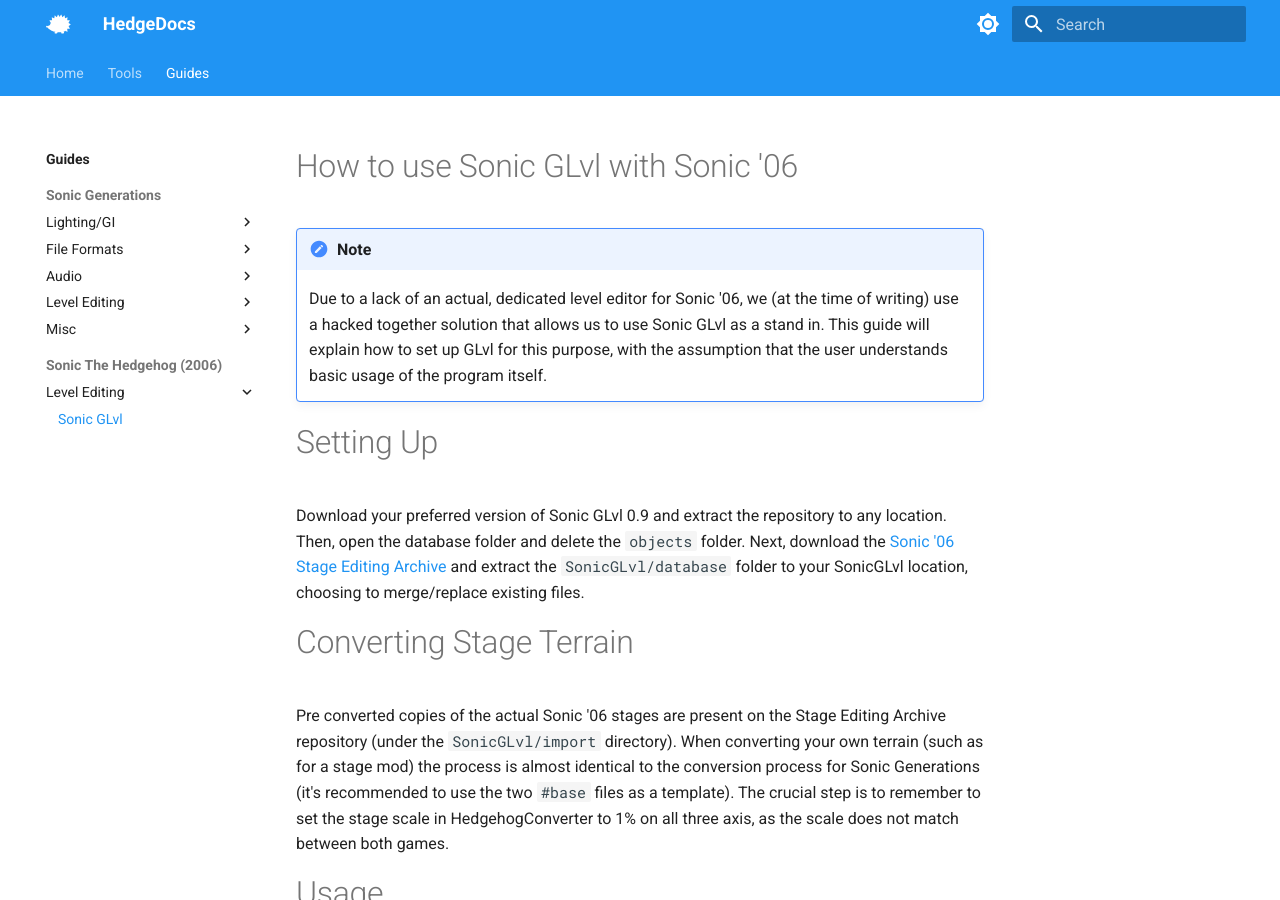
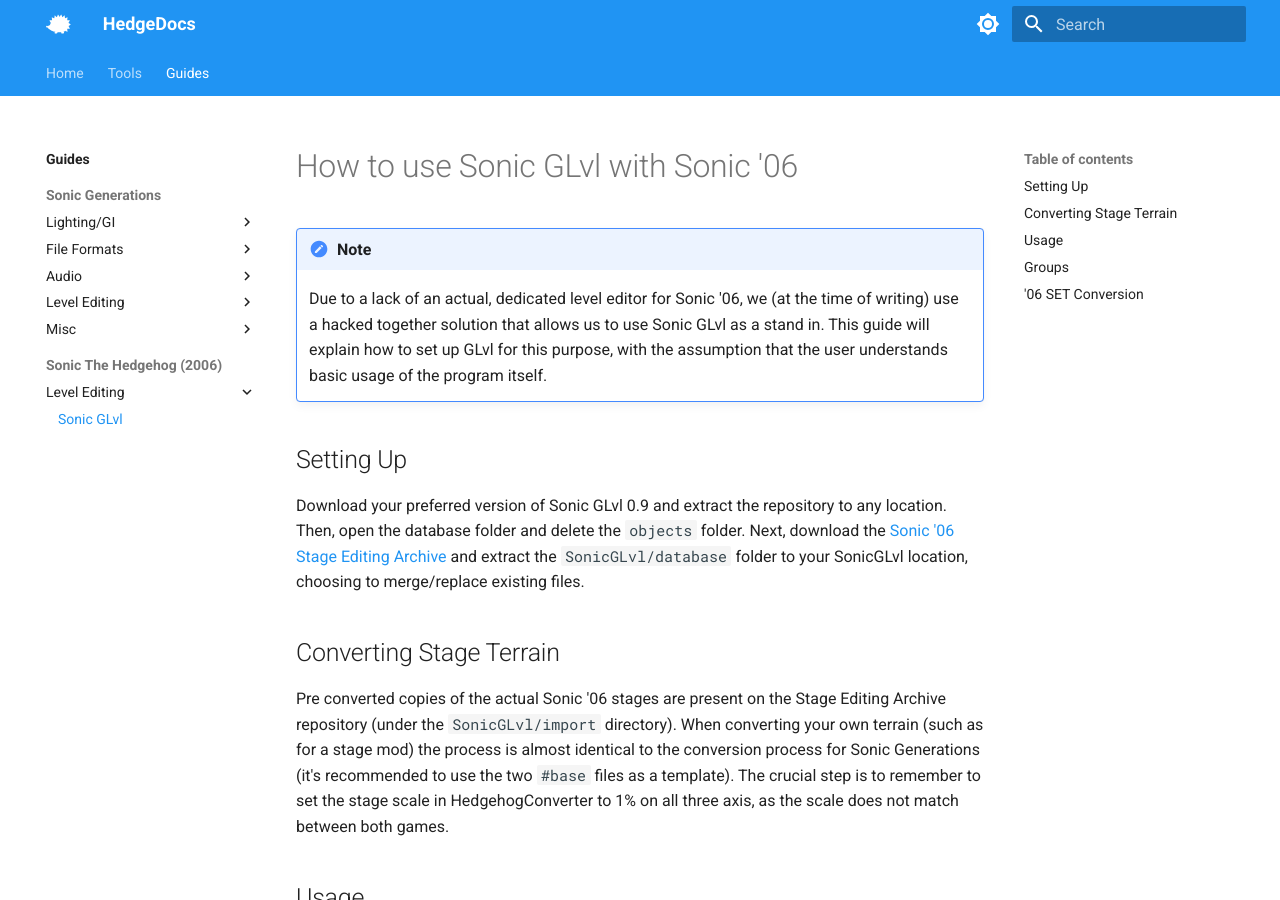
Before and after one commit to HedgeDocs/HedgeDocs.github.io, an MkDocs documentation site: the page built from docs/guides/marathon/levels/glvl.md, in a window 1280 px wide and 900 px high. Built offline with MkDocs 1.6.1 and Material for MkDocs 9.7.7, drawn with Linux system fonts in a browser that asks for light colours.

Commit message:
Fixed sections in '06 GLvl guide

```diff
--- a/docs/guides/marathon/levels/glvl.md
+++ b/docs/guides/marathon/levels/glvl.md
@@ -9,16 +9,16 @@
 
 
 
-# Setting Up
+## Setting Up
 Download your preferred version of Sonic GLvl 0.9 and extract the repository to any location. Then, open the database folder and delete the `objects` folder. Next, download the [Sonic '06 Stage Editing Archive](https://github.com/Knuxfan24/Sonic-06-Stage-Editing-Archive) and extract the `SonicGLvl/database` folder to your SonicGLvl location, choosing to merge/replace existing files.
 
-# Converting Stage Terrain
+## Converting Stage Terrain
 Pre converted copies of the actual Sonic '06 stages are present on the Stage Editing Archive repository (under the `SonicGLvl/import` directory). When converting your own terrain (such as for a stage mod) the process is almost identical to the conversion process for Sonic Generations (it's recommended to use the two `#base` files as a template). The crucial step is to remember to set the stage scale in HedgehogConverter to 1% on all three axis, as the scale does not match between both games.
 
-# Usage
+## Usage
 The process of placing and editing objects at this point follows the workflow of using Sonic GLvl for a Generations stage mod, so will not be covered here.
 
-# Groups
+## Groups
 Objects in '06 make frequent usage of grouping, allowing objects to influence each other in some way (such as an Egg Chaser commanding a squad of Egg Liners or defeating an enemy unlocking a cage). To set these up, create an XML in your stage's cache directory called `groupdata_[x].group.xml` (where [x] is a name, such as `base`). Then lay them out as shown below.
 
 ![](./assets/glvl/image1.png)
@@ -33,7 +33,7 @@
 
 The subkeys within the <ObjectIDs\> key simply give the ID of an object that should be in this group. These IDs are shown in the conversion log, and are also patched into the Generations SET if the `Patch Generations SET` option is used in the Converter (see below).
 
-# '06 SET Conversion
+## '06 SET Conversion
 ![](./assets/glvl/image2.png)
 
 For converting between Generations and '06, we use the GLvl Converter. In the Source SET, select your Generations `.set.xml` file from your stage's cache directory in your GLvl location (will be named `setdata_base.set.xml` by default). If you've created any groups for your object layout (which need to be made manually, see above), then select the approriate `groupdata_[x].group.xml` file for the Groups XML option, otherwise, leave it blank.
```
